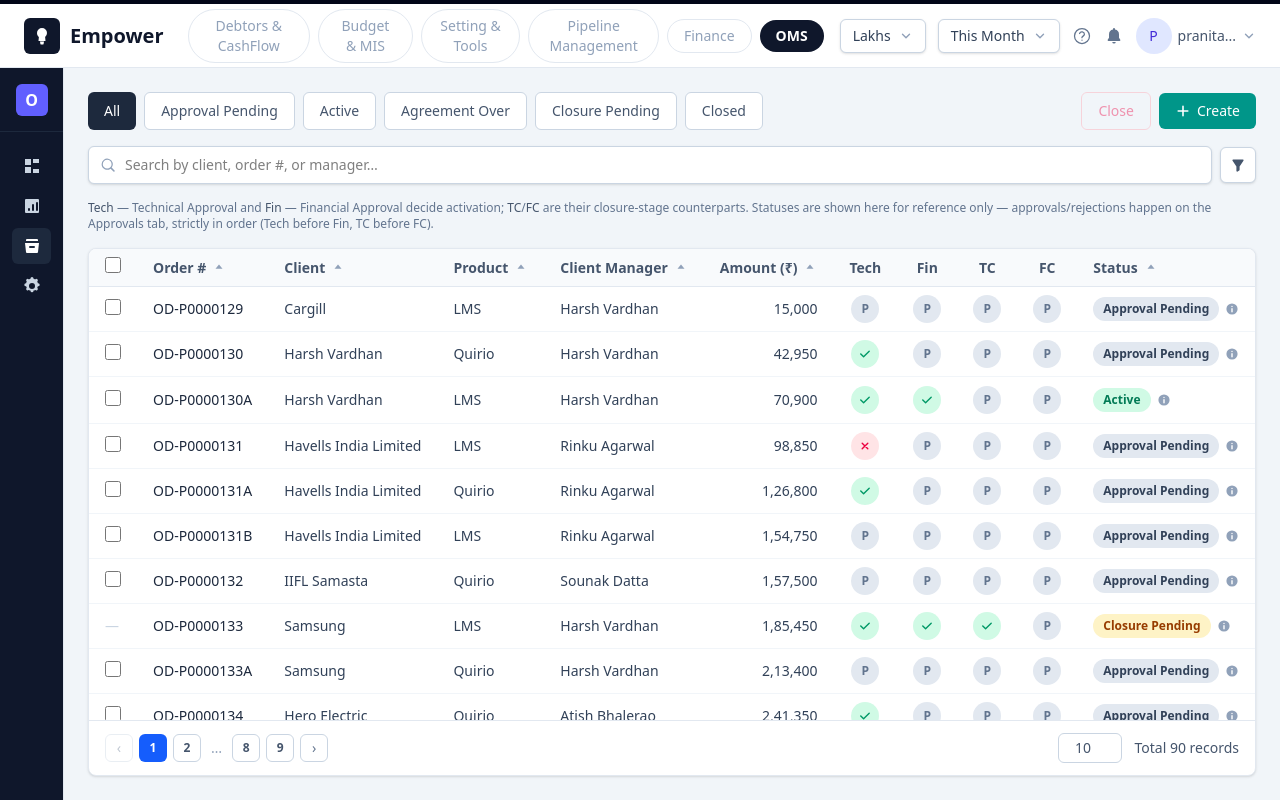
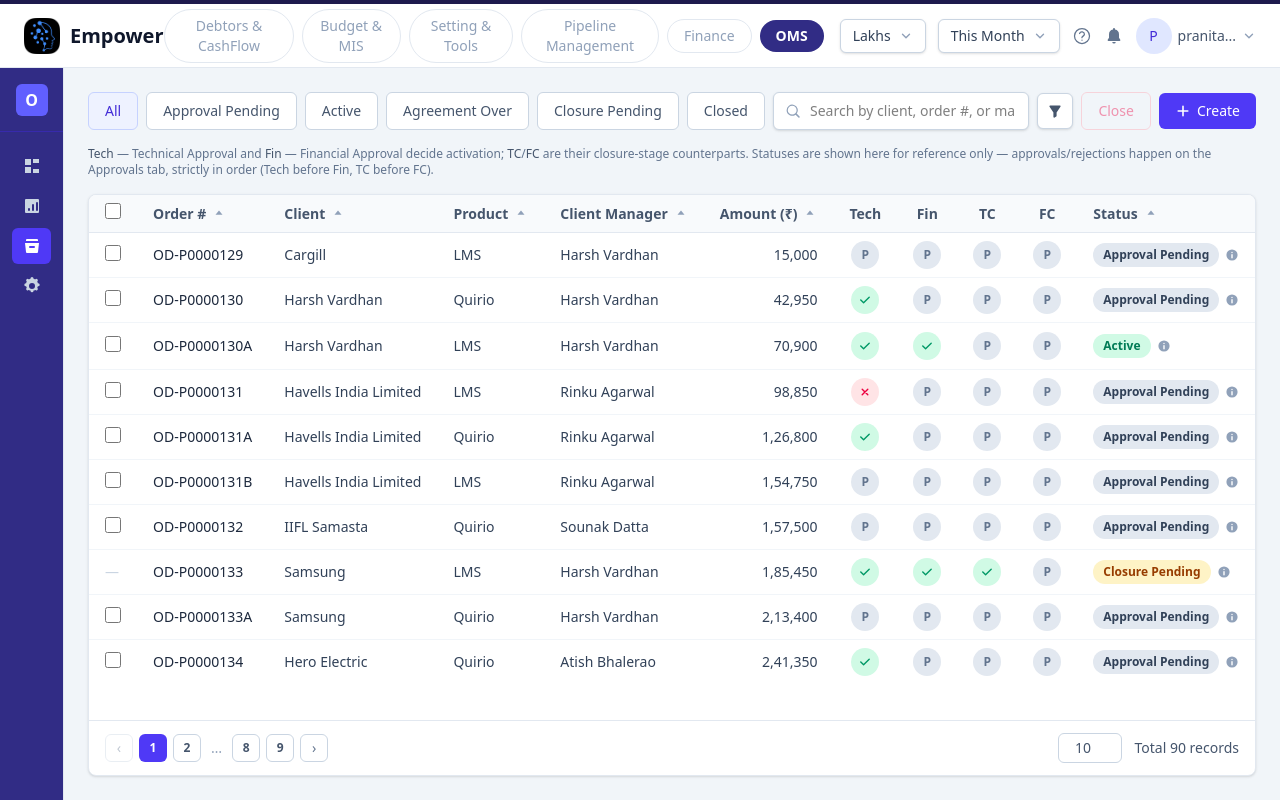
Before and after one commit to rishabhsahuTLE/OMS, a React (Vite) app: page / in a window 1280 px wide. Both pictures are taken after a click on the button 31 px from the left and 246 px from the top of the page. Built offline with nearby package versions, Linux system fonts and the light colour scheme.

Commit message:
update empowerr

```diff
--- a/src/components/ConfirmDialog.tsx
+++ b/src/components/ConfirmDialog.tsx
@@ -23,7 +23,7 @@ export default function ConfirmDialog({ open, title, message, confirmLabel, onCo
         <div className="mt-6 flex gap-3">
           <button
             onClick={onConfirm}
-            className="rounded-md bg-teal-700 px-5 py-2 text-sm font-medium text-white hover:bg-teal-800"
+            className="rounded-md bg-indigo-700 px-5 py-2 text-sm font-medium text-white hover:bg-indigo-800"
           >
             {confirmLabel}
           </button>
--- a/src/components/EmpowerTopBar.tsx
+++ b/src/components/EmpowerTopBar.tsx
@@ -5,20 +5,6 @@ import { CURRENT_USER_EMAIL, deriveCreatedByName } from "../utils";
 // inert (nothing built behind them in this prototype); the dropdowns on the
 // right are decorative only, matching the screenshot, not wired to anything.
 const INACTIVE_TABS = ["Debtors & CashFlow", "Budget & MIS", "Setting & Tools", "Pipeline Management", "Finance"];
-
-function LogoIcon() {
-  return (
-    <svg className="h-5 w-5 text-white" viewBox="0 0 20 20" fill="currentColor">
-      <path
-        fillRule="evenodd"
-        d="M10 2a5 5 0 00-5 5c0 1.6.73 3.02 1.88 3.96L6.5 15h7l-.38-4.04A5 5 0 0015 7a5 5 0 00-5-5zm-2 13.5h4L11.6 18a1 1 0 01-.9.5h-1.4a1 1 0 01-.9-.5l-.4-2.5z"
-        clipRule="evenodd"
-      />
-      <circle cx="8" cy="7" r="1" />
-      <circle cx="12" cy="7" r="1" />
-    </svg>
-  );
-}
 
 function ChevronDownIcon() {
   return (
@@ -64,13 +50,11 @@ export default function EmpowerTopBar() {
 
   return (
     <div className="shrink-0">
-      <div className="h-1 bg-slate-950" />
+      <div className="h-1 bg-indigo-950" />
       <div className="flex h-16 items-center justify-between gap-4 border-b border-slate-200 bg-white px-6">
         <div className="flex items-center gap-6">
           <div className="flex items-center gap-2.5">
-            <span className="flex h-9 w-9 items-center justify-center rounded-md bg-slate-900">
-              <LogoIcon />
-            </span>
+            <img src="/empower-icon-black.png" alt="Empower" className="h-9 w-9 object-contain" />
             <span className="text-xl font-bold text-slate-900">Empower</span>
           </div>
 
@@ -88,7 +72,7 @@ export default function EmpowerTopBar() {
             ))}
             <button
               type="button"
-              className="rounded-full bg-slate-900 px-4 py-1.5 text-sm font-semibold text-white"
+              className="rounded-full bg-indigo-900 px-4 py-1.5 text-sm font-semibold text-white"
             >
               OMS
             </button>
--- a/src/components/PaginationFooter.tsx
+++ b/src/components/PaginationFooter.tsx
@@ -61,7 +61,7 @@ export default function PaginationFooter({
               onClick={() => onPageChange(p)}
               className={`flex h-7 w-7 items-center justify-center rounded-md text-xs font-semibold transition-colors ${
                 p === page
-                  ? "bg-blue-600 text-white"
+                  ? "bg-indigo-600 text-white"
                   : "border border-slate-300 text-slate-600 hover:bg-slate-50"
               }`}
             >
--- a/src/components/Sidebar.tsx
+++ b/src/components/Sidebar.tsx
@@ -108,11 +108,11 @@ export default function Sidebar({
     <aside
       onMouseEnter={() => setExpanded(true)}
       onMouseLeave={collapseAll}
-      className={`flex h-full shrink-0 flex-col overflow-hidden border-r border-slate-200 bg-slate-900 text-slate-200 transition-all duration-150 ${
+      className={`flex h-full shrink-0 flex-col overflow-hidden border-r border-slate-200 bg-indigo-900 text-slate-200 transition-all duration-150 ${
         expanded ? "w-64" : "w-16"
       }`}
     >
-      <div className={`flex h-16 shrink-0 items-center gap-2 border-b border-slate-800 ${expanded ? "px-5" : "justify-center px-2"}`}>
+      <div className={`flex h-16 shrink-0 items-center gap-2 border-b border-indigo-800 ${expanded ? "px-5" : "justify-center px-2"}`}>
         <div className="flex h-8 w-8 shrink-0 items-center justify-center rounded-md bg-indigo-500 font-semibold text-white">
           O
         </div>
@@ -141,7 +141,7 @@ export default function Sidebar({
               !expanded ? "justify-center" : ""
             } ${
               activeTab === "report"
-                ? "bg-slate-800 text-white"
+                ? "bg-indigo-600 text-white"
                 : "text-slate-300 hover:bg-slate-800 hover:text-white"
             }`}
           >
@@ -179,7 +179,7 @@ export default function Sidebar({
               !expanded ? "justify-center" : ""
             } ${
               activeTab === "orders"
-                ? "bg-slate-800 text-white"
+                ? "bg-indigo-600 text-white"
                 : "text-slate-300 hover:bg-slate-800 hover:text-white"
             }`}
           >
@@ -217,7 +217,7 @@ export default function Sidebar({
               !expanded ? "justify-center" : ""
             } ${
               activeTab === "admin"
-                ? "bg-slate-800 text-white"
+                ? "bg-indigo-600 text-white"
                 : "text-slate-300 hover:bg-slate-800 hover:text-white"
             }`}
           >
--- a/src/pages/orders/ApprovalSetting.tsx
+++ b/src/pages/orders/ApprovalSetting.tsx
@@ -266,7 +266,7 @@ export default function ApprovalSetting() {
           </button>
           <button
             onClick={() => setAddOpen(true)}
-            className="flex items-center gap-1.5 rounded-md border border-teal-300 px-4 py-2 text-sm font-medium text-teal-600 hover:bg-teal-50"
+            className="flex items-center gap-1.5 rounded-md border border-indigo-300 px-4 py-2 text-sm font-medium text-indigo-600 hover:bg-indigo-50"
           >
             <svg className="h-4 w-4" viewBox="0 0 20 20" fill="currentColor">
               <path d="M10 3a1 1 0 011 1v5h5a1 1 0 110 2h-5v5a1 1 0 11-2 0v-5H4a1 1 0 110-2h5V4a1 1 0 011-1z" />
@@ -419,7 +419,7 @@ export default function ApprovalSetting() {
           </button>
           <button
             onClick={handleAdd}
-            className="rounded-md bg-teal-600 px-5 py-2 text-sm font-medium text-white hover:bg-teal-700"
+            className="rounded-md bg-indigo-600 px-5 py-2 text-sm font-medium text-white hover:bg-indigo-700"
           >
             Add
           </button>
--- a/src/pages/orders/OrderApproval.tsx
+++ b/src/pages/orders/OrderApproval.tsx
@@ -582,8 +582,8 @@ export default function OrderApproval({
 
   return (
     <div className="flex h-full flex-col gap-4">
-      <div className="flex items-center justify-between gap-2">
-        <div className="flex gap-2">
+      <div className="flex flex-wrap items-center gap-2">
+        <div className="flex shrink-0 gap-2">
           {VIEW_TABS.map((t) => (
             <button
               key={t.key}
@@ -591,7 +591,7 @@ export default function OrderApproval({
               onClick={() => setTab(t.key)}
               className={`rounded-md px-4 py-2 text-sm font-medium transition-colors ${
                 tab === t.key
-                  ? "bg-slate-800 text-white"
+                  ? "border border-indigo-200 bg-indigo-50 text-indigo-700"
                   : "border border-slate-300 bg-white text-slate-600 hover:bg-slate-50"
               }`}
             >
@@ -600,31 +600,7 @@ export default function OrderApproval({
           ))}
         </div>
 
-        <div className="flex items-center gap-2">
-          <button
-            type="button"
-            onClick={() => {
-              const batch = orders.filter((o) => selectedIds.has(o.id) && canInitiateClose(o));
-              if (batch.length > 0) setCloseBatch(batch);
-            }}
-            disabled={selectedIds.size === 0}
-            className="rounded-md border border-rose-300 px-4 py-2 text-sm font-medium text-rose-600 hover:bg-rose-50 disabled:cursor-not-allowed disabled:opacity-40"
-          >
-            Close
-          </button>
-          <button
-            type="button"
-            onClick={() => setCreating(true)}
-            className="flex items-center gap-1.5 rounded-md bg-teal-600 px-4 py-2 text-sm font-medium text-white hover:bg-teal-700"
-          >
-            <PlusIcon />
-            Create
-          </button>
-        </div>
-      </div>
-
-      <div className="flex items-center gap-2">
-        <div className="relative flex-1">
+        <div className="relative w-64 shrink-0">
           <svg
             className="pointer-events-none absolute left-3 top-1/2 h-4 w-4 -translate-y-1/2 text-slate-400"
             viewBox="0 0 20 20"
@@ -652,6 +628,28 @@ export default function OrderApproval({
           <FunnelIcon />
           {hasActiveFilters && <span className="absolute -right-0.5 -top-0.5 h-2 w-2 rounded-full bg-indigo-500" />}
         </button>
+
+        <div className="ml-auto flex shrink-0 items-center gap-2">
+          <button
+            type="button"
+            onClick={() => {
+              const batch = orders.filter((o) => selectedIds.has(o.id) && canInitiateClose(o));
+              if (batch.length > 0) setCloseBatch(batch);
+            }}
+            disabled={selectedIds.size === 0}
+            className="rounded-md border border-rose-300 px-4 py-2 text-sm font-medium text-rose-600 hover:bg-rose-50 disabled:cursor-not-allowed disabled:opacity-40"
+          >
+            Close
+          </button>
+          <button
+            type="button"
+            onClick={() => setCreating(true)}
+            className="flex items-center gap-1.5 rounded-md bg-indigo-600 px-4 py-2 text-sm font-medium text-white hover:bg-indigo-700"
+          >
+            <PlusIcon />
+            Create
+          </button>
+        </div>
       </div>
 
       <p className="text-xs text-slate-500">
@@ -776,7 +774,7 @@ export default function OrderApproval({
                     {canAmend ? (
                       <button
                         onClick={() => handleAmendClick(order)}
-                        className="rounded-md border border-teal-300 px-3 py-1.5 text-xs font-medium text-teal-600 hover:bg-teal-50"
+                        className="rounded-md border border-indigo-300 px-3 py-1.5 text-xs font-medium text-indigo-600 hover:bg-indigo-50"
                       >
                         Amend
                       </button>
--- a/src/pages/orders/OrderApprovalReview.tsx
+++ b/src/pages/orders/OrderApprovalReview.tsx
@@ -235,7 +235,7 @@ export default function OrderApprovalReview({ order, orders, onBack, onUpdateOrd
               <button
                 onClick={handleSubmit}
                 disabled={!canSubmit}
-                className="rounded-md bg-teal-600 px-5 py-2 text-sm font-medium text-white hover:bg-teal-700 disabled:cursor-not-allowed disabled:opacity-50"
+                className="rounded-md bg-indigo-600 px-5 py-2 text-sm font-medium text-white hover:bg-indigo-700 disabled:cursor-not-allowed disabled:opacity-50"
               >
                 Submit
               </button>
--- a/src/pages/orders/OrderPage.tsx
+++ b/src/pages/orders/OrderPage.tsx
@@ -359,7 +359,7 @@ export default function OrderPage({ orders, onUpdateOrder }: OrderPageProps) {
             onClick={() => setTab(t.key)}
             className={`rounded-md px-4 py-2 text-sm font-medium transition-colors ${
               tab === t.key
-                ? "bg-slate-800 text-white"
+                ? "border border-indigo-200 bg-indigo-50 text-indigo-700"
                 : "border border-slate-300 bg-white text-slate-600 hover:bg-slate-50"
             }`}
           >
@@ -471,7 +471,7 @@ export default function OrderPage({ orders, onUpdateOrder }: OrderPageProps) {
                       type="button"
                       onClick={() => setReviewOrderId(order.id)}
                       title="Review & process"
-                      className="text-teal-600 hover:text-teal-800"
+                      className="text-indigo-600 hover:text-indigo-800"
                     >
                       <EditIcon />
                     </button>
```
Also changed, not shown: src/pages/orders/CreateOrderModal.tsx (+6 -6 lines), public/empower-icon-black.png (added), 1 other file (tests, documents, lock files or other folders).
